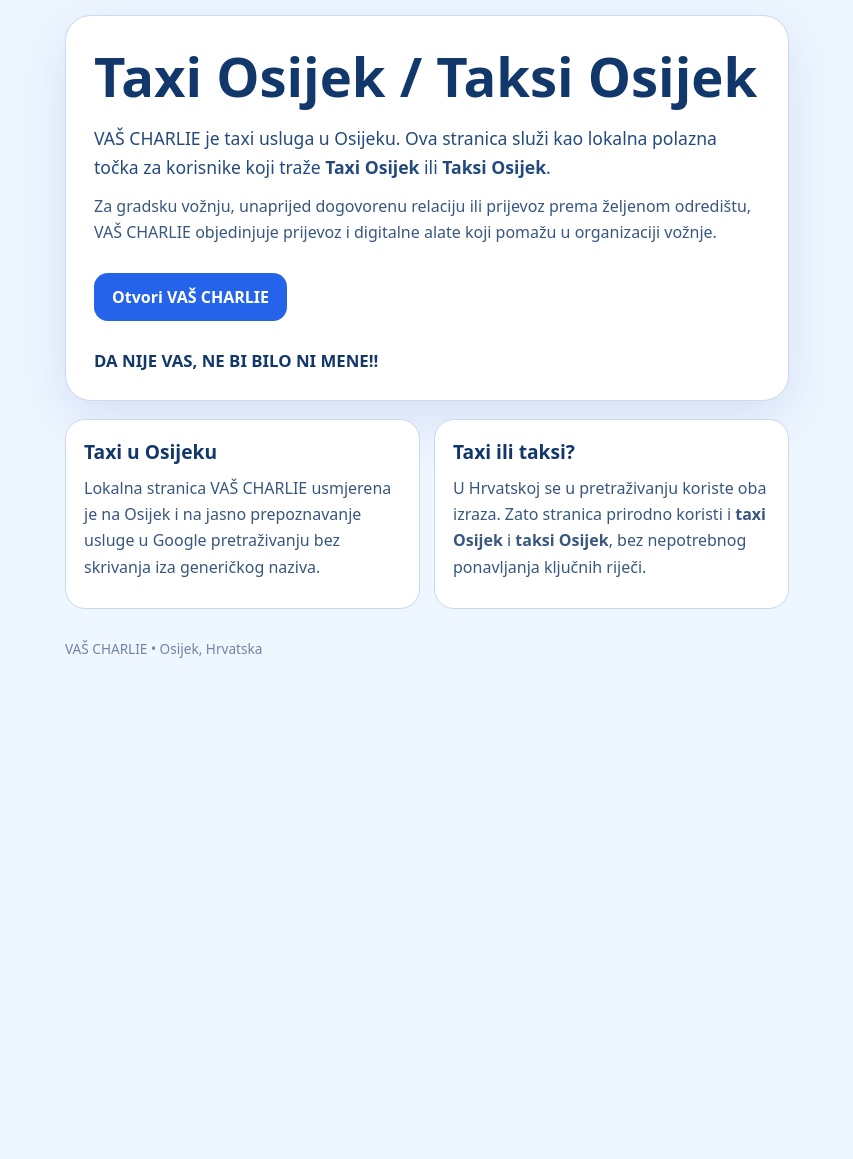
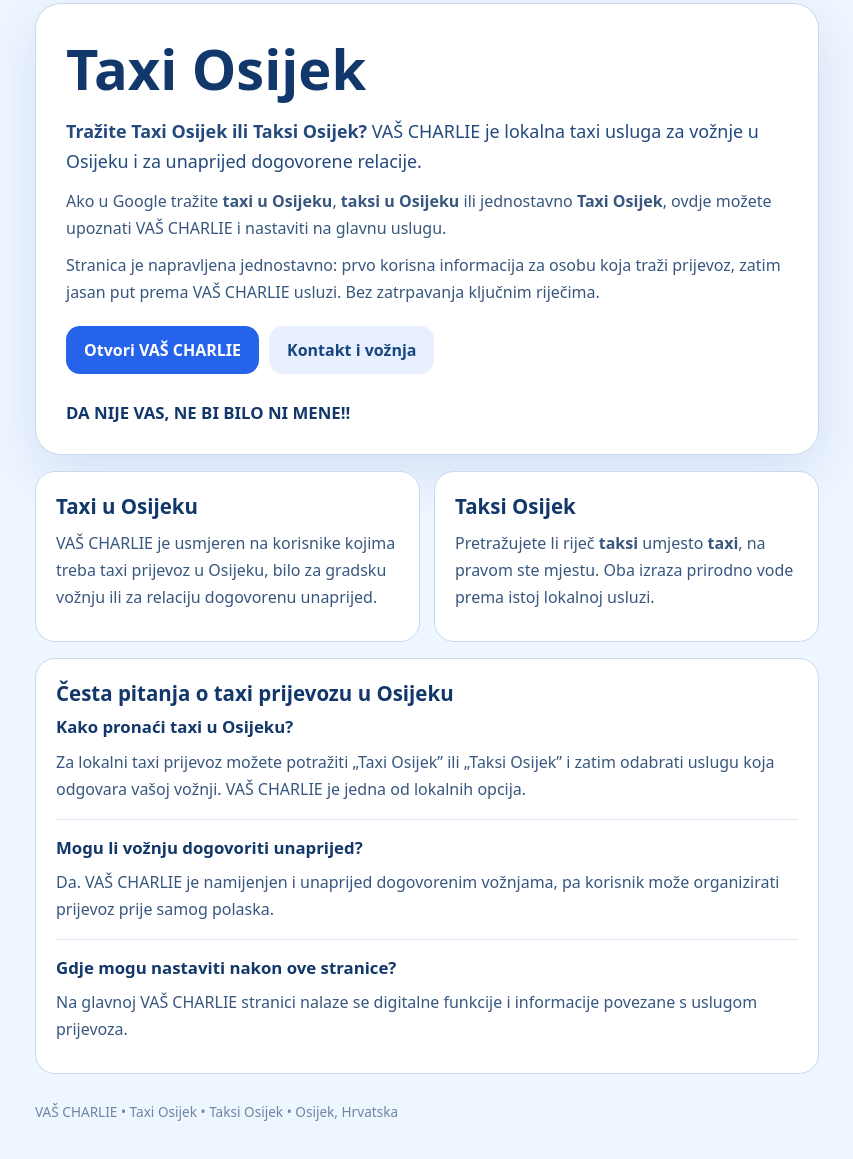
Before and after one commit to vas-charlie/vas-charlie-web, a website: page taxi-osijek/index.html in a window 1280 px wide. Shown: the part 99-1258 px from the top of the page, without its empty margins (213-1066 px from the left). Before the commit the page ends 821 px from the top, so only its background shows below. Drawn offline with Linux system fonts and the light colour scheme.

Commit message:
SEO: strengthen Taxi Osijek landing page

```diff
--- a/taxi-osijek/index.html
+++ b/taxi-osijek/index.html
@@ -4,21 +4,22 @@
   <meta charset="utf-8" />
   <meta name="viewport" content="width=device-width,initial-scale=1" />
   <meta name="robots" content="index,follow,max-image-preview:large,max-snippet:-1,max-video-preview:-1" />
-  <title>Taxi Osijek / Taksi Osijek | VAŠ CHARLIE</title>
-  <meta name="description" content="VAŠ CHARLIE – taxi prijevoz u Osijeku. Lokalna stranica za korisnike koji traže Taxi Osijek ili Taksi Osijek, s informacijama o prijevozu i pristupom VAŠ CHARLIE usluzi." />
+  <title>Taxi Osijek | Taksi Osijek – VAŠ CHARLIE</title>
+  <meta name="description" content="Tražite Taxi Osijek ili Taksi Osijek? VAŠ CHARLIE pruža taxi prijevoz u Osijeku, uz mogućnost unaprijed dogovorene vožnje i pristup digitalnoj usluzi." />
+  <meta name="keywords" content="taxi Osijek, taksi Osijek, taxi u Osijeku, taksi u Osijeku" />
   <link rel="canonical" href="https://vas-charlie.vercel.app/taxi-osijek/" />
   <link rel="icon" href="/icon-192.png" />
   <link rel="apple-touch-icon" href="/icon-192.png" />
   <meta property="og:type" content="website" />
   <meta property="og:locale" content="hr_HR" />
   <meta property="og:site_name" content="VAŠ CHARLIE" />
-  <meta property="og:title" content="Taxi Osijek / Taksi Osijek | VAŠ CHARLIE" />
-  <meta property="og:description" content="VAŠ CHARLIE – taxi prijevoz u Osijeku. Informacije za korisnike koji traže Taxi Osijek ili Taksi Osijek." />
+  <meta property="og:title" content="Taxi Osijek | Taksi Osijek – VAŠ CHARLIE" />
+  <meta property="og:description" content="Taxi prijevoz u Osijeku. VAŠ CHARLIE za korisnike koji traže Taxi Osijek ili Taksi Osijek." />
   <meta property="og:url" content="https://vas-charlie.vercel.app/taxi-osijek/" />
   <meta property="og:image" content="https://vas-charlie.vercel.app/icon-512.png" />
   <meta name="twitter:card" content="summary" />
-  <meta name="twitter:title" content="Taxi Osijek / Taksi Osijek | VAŠ CHARLIE" />
-  <meta name="twitter:description" content="VAŠ CHARLIE – taxi prijevoz u Osijeku." />
+  <meta name="twitter:title" content="Taxi Osijek | Taksi Osijek – VAŠ CHARLIE" />
+  <meta name="twitter:description" content="Taxi prijevoz u Osijeku uz VAŠ CHARLIE." />
   <script type="application/ld+json">
   {
     "@context": "https://schema.org",
@@ -26,7 +27,7 @@
     "name": "VAŠ CHARLIE",
     "url": "https://vas-charlie.vercel.app/taxi-osijek/",
     "image": "https://vas-charlie.vercel.app/icon-512.png",
-    "description": "Taxi prijevoz u Osijeku pod brendom VAŠ CHARLIE.",
+    "description": "Taxi prijevoz u Osijeku pod brendom VAŠ CHARLIE, s mogućnošću unaprijed dogovorene vožnje.",
     "areaServed": {
       "@type": "City",
       "name": "Osijek"
@@ -42,43 +43,71 @@
     :root{font-family:system-ui,-apple-system,Segoe UI,Roboto,sans-serif;color-scheme:light}
     *{box-sizing:border-box}
     body{margin:0;background:#eef6ff;color:#102a52}
-    main{max-width:760px;margin:auto;padding:34px 18px 64px}
+    main{max-width:820px;margin:auto;padding:28px 18px 64px}
     .brand{display:flex;align-items:center;gap:12px;font-weight:900;letter-spacing:.06em}
     .brand img{width:46px;height:46px;border-radius:13px}
-    .hero{margin-top:34px;background:#fff;border:1px solid #c9d9ee;border-radius:26px;padding:28px;box-shadow:0 18px 54px rgba(30,64,175,.12)}
-    h1{font-size:clamp(2rem,8vw,3.4rem);line-height:1.02;margin:.1em 0 .35em;color:#12376a}
-    h2{font-size:1.2rem;margin:0 0 8px;color:#12376a}
-    p{line-height:1.65;margin:.6em 0;color:#38577f}
-    .lead{font-size:1.1rem;color:#244a7d}
-    .grid{display:grid;grid-template-columns:1fr 1fr;gap:14px;margin-top:18px}
-    .card{background:#fff;border:1px solid #c9d9ee;border-radius:20px;padding:18px}
-    .cta{display:inline-flex;align-items:center;justify-content:center;margin-top:18px;padding:13px 18px;border-radius:14px;background:#2563eb;color:#fff;text-decoration:none;font-weight:850}
-    .slogan{margin-top:28px;font-weight:900;color:#12376a;font-size:1.05rem}
-    footer{margin-top:30px;font-size:.85rem;color:#7085a3}
-    @media(max-width:600px){.grid{grid-template-columns:1fr}.hero{padding:22px}}
+    .hero{margin-top:28px;background:#fff;border:1px solid #c9d9ee;border-radius:26px;padding:30px;box-shadow:0 18px 54px rgba(30,64,175,.12)}
+    h1{font-size:clamp(2rem,8vw,3.5rem);line-height:1.02;margin:.1em 0 .35em;color:#12376a}
+    h2{font-size:1.28rem;margin:0 0 8px;color:#12376a}
+    h3{font-size:1.05rem;margin:0 0 7px;color:#12376a}
+    p{line-height:1.68;margin:.65em 0;color:#38577f}
+    .lead{font-size:1.12rem;color:#244a7d}
+    .actions{display:flex;flex-wrap:wrap;gap:10px;margin-top:20px}
+    .cta{display:inline-flex;align-items:center;justify-content:center;padding:13px 18px;border-radius:14px;background:#2563eb;color:#fff;text-decoration:none;font-weight:850}
+    .cta.secondary{background:#e8f0ff;color:#17457e}
+    .slogan{margin-top:27px;font-weight:900;color:#12376a;font-size:1.05rem}
+    .grid{display:grid;grid-template-columns:1fr 1fr;gap:14px;margin-top:16px}
+    .card{background:#fff;border:1px solid #c9d9ee;border-radius:20px;padding:20px}
+    .faq{margin-top:16px;background:#fff;border:1px solid #c9d9ee;border-radius:20px;padding:20px}
+    .faq-item+ .faq-item{border-top:1px solid #dbe7f5;margin-top:16px;padding-top:16px}
+    footer{margin-top:28px;font-size:.85rem;color:#7085a3}
+    @media(max-width:600px){.grid{grid-template-columns:1fr}.hero{padding:23px}.actions{flex-direction:column}.cta{width:100%}}
   </style>
 </head>
 <body>
 <main>
   <div class="brand"><img src="/icon-192.png" alt="VAŠ CHARLIE" /><span>VAŠ CHARLIE</span></div>
+
   <section class="hero">
-    <h1>Taxi Osijek / Taksi Osijek</h1>
-    <p class="lead">VAŠ CHARLIE je taxi usluga u Osijeku. Ova stranica služi kao lokalna polazna točka za korisnike koji traže <strong>Taxi Osijek</strong> ili <strong>Taksi Osijek</strong>.</p>
-    <p>Za gradsku vožnju, unaprijed dogovorenu relaciju ili prijevoz prema željenom odredištu, VAŠ CHARLIE objedinjuje prijevoz i digitalne alate koji pomažu u organizaciji vožnje.</p>
-    <a class="cta" href="/" aria-label="Otvori VAŠ CHARLIE">Otvori VAŠ CHARLIE</a>
+    <h1>Taxi Osijek</h1>
+    <p class="lead"><strong>Tražite Taxi Osijek ili Taksi Osijek?</strong> VAŠ CHARLIE je lokalna taxi usluga za vožnje u Osijeku i za unaprijed dogovorene relacije.</p>
+    <p>Ako u Google tražite <strong>taxi u Osijeku</strong>, <strong>taksi u Osijeku</strong> ili jednostavno <strong>Taxi Osijek</strong>, ovdje možete upoznati VAŠ CHARLIE i nastaviti na glavnu uslugu.</p>
+    <p>Stranica je napravljena jednostavno: prvo korisna informacija za osobu koja traži prijevoz, zatim jasan put prema VAŠ CHARLIE usluzi. Bez zatrpavanja ključnim riječima.</p>
+    <div class="actions">
+      <a class="cta" href="/" aria-label="Otvori VAŠ CHARLIE">Otvori VAŠ CHARLIE</a>
+      <a class="cta secondary" href="/#kontakt" aria-label="Otvori kontakt VAŠ CHARLIE">Kontakt i vožnja</a>
+    </div>
     <div class="slogan">DA NIJE VAS, NE BI BILO NI MENE!!</div>
   </section>
+
   <div class="grid">
     <section class="card">
       <h2>Taxi u Osijeku</h2>
-      <p>Lokalna stranica VAŠ CHARLIE usmjerena je na Osijek i na jasno prepoznavanje usluge u Google pretraživanju bez skrivanja iza generičkog naziva.</p>
+      <p>VAŠ CHARLIE je usmjeren na korisnike kojima treba taxi prijevoz u Osijeku, bilo za gradsku vožnju ili za relaciju dogovorenu unaprijed.</p>
     </section>
     <section class="card">
-      <h2>Taxi ili taksi?</h2>
-      <p>U Hrvatskoj se u pretraživanju koriste oba izraza. Zato stranica prirodno koristi i <strong>taxi Osijek</strong> i <strong>taksi Osijek</strong>, bez nepotrebnog ponavljanja ključnih riječi.</p>
+      <h2>Taksi Osijek</h2>
+      <p>Pretražujete li riječ <strong>taksi</strong> umjesto <strong>taxi</strong>, na pravom ste mjestu. Oba izraza prirodno vode prema istoj lokalnoj usluzi.</p>
     </section>
   </div>
-  <footer>VAŠ CHARLIE • Osijek, Hrvatska</footer>
+
+  <section class="faq" aria-labelledby="faq-title">
+    <h2 id="faq-title">Česta pitanja o taxi prijevozu u Osijeku</h2>
+    <div class="faq-item">
+      <h3>Kako pronaći taxi u Osijeku?</h3>
+      <p>Za lokalni taxi prijevoz možete potražiti „Taxi Osijek” ili „Taksi Osijek” i zatim odabrati uslugu koja odgovara vašoj vožnji. VAŠ CHARLIE je jedna od lokalnih opcija.</p>
+    </div>
+    <div class="faq-item">
+      <h3>Mogu li vožnju dogovoriti unaprijed?</h3>
+      <p>Da. VAŠ CHARLIE je namijenjen i unaprijed dogovorenim vožnjama, pa korisnik može organizirati prijevoz prije samog polaska.</p>
+    </div>
+    <div class="faq-item">
+      <h3>Gdje mogu nastaviti nakon ove stranice?</h3>
+      <p>Na glavnoj VAŠ CHARLIE stranici nalaze se digitalne funkcije i informacije povezane s uslugom prijevoza.</p>
+    </div>
+  </section>
+
+  <footer>VAŠ CHARLIE • Taxi Osijek • Taksi Osijek • Osijek, Hrvatska</footer>
 </main>
 </body>
 </html>
```
